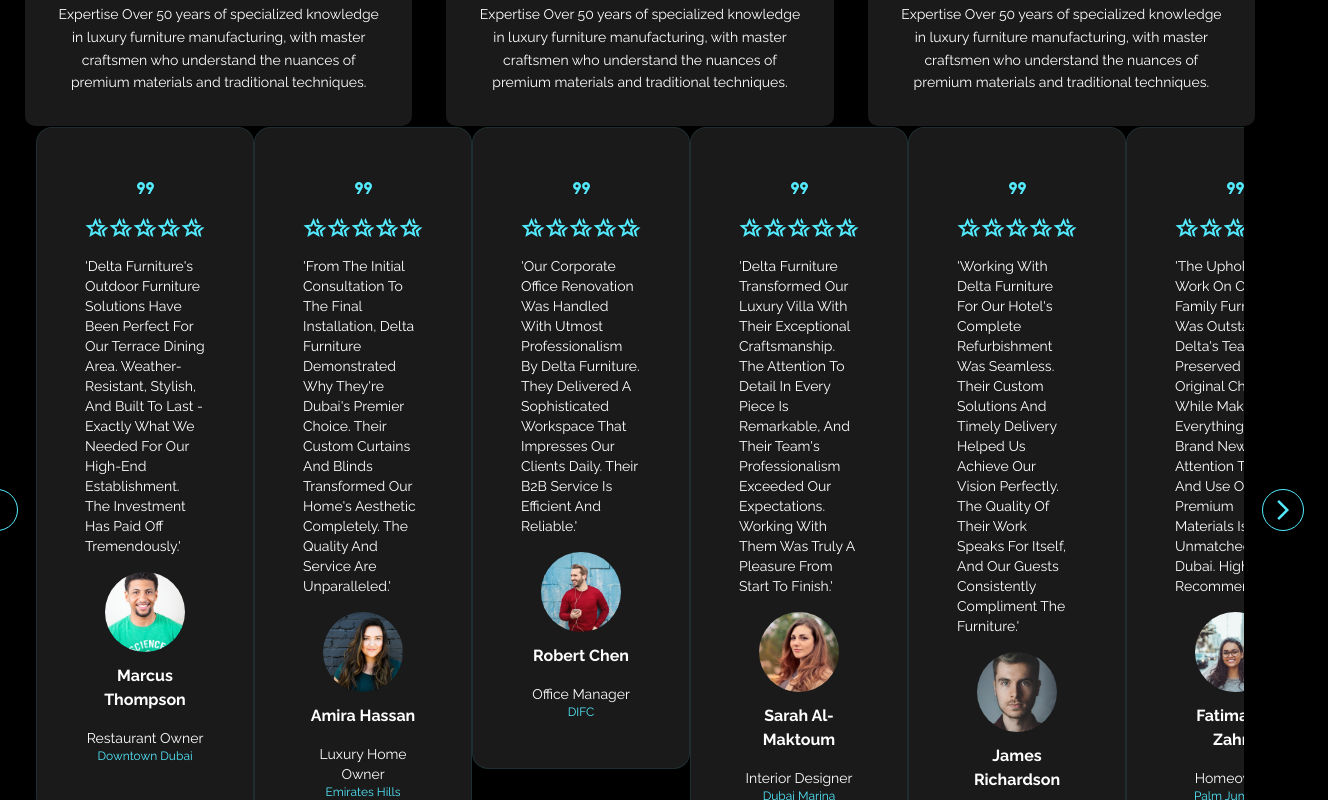
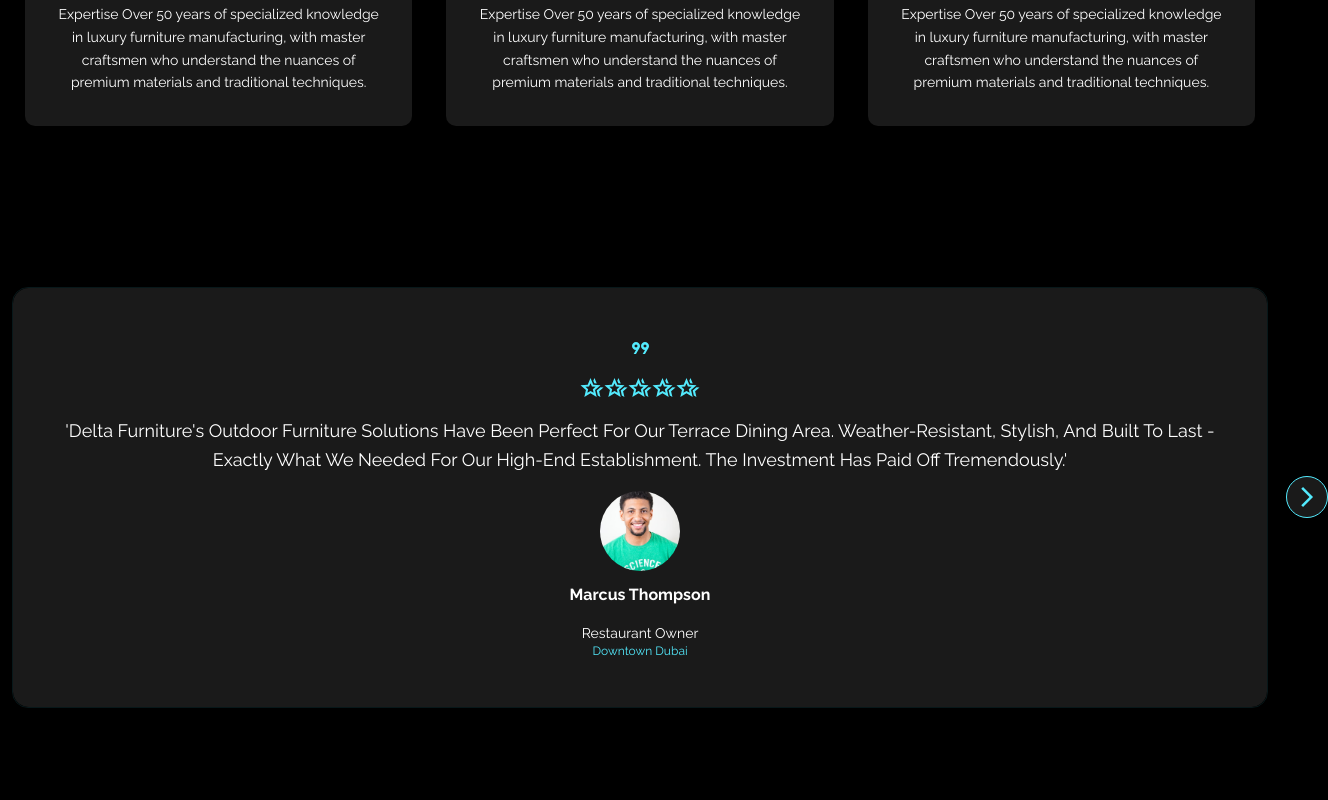
Before and after one commit to Abanoub-Louka94/Delta, a React (Vite) app: page / in a window 1280 px wide. Shown: the part 3400-4200 px from the top of the page, 1328 px wide, since content can reach past the window. Built offline with nearby package versions, Linux system fonts and the light colour scheme.

Commit message:
finishing slider

```diff
--- a/src/Components/carousel/Slider.jsx
+++ b/src/Components/carousel/Slider.jsx
@@ -14,7 +14,11 @@
 	}
 	return (
 		<section className="relative">
-			<section className="flex my-transition overflow-hidden">
+			<section className="overflow-hidden rounded-2xl border border-cyan-300/10 hover:border-cyan-300/30 my-transition">
+				<section
+					className="flex my-transition"
+					style={{ transform: `translateX(-${currentSlide * 100}%)` }}
+				>
 					{sliders.map((slider) => (
 						<SlideItem
 							slider={slider}
@@ -23,12 +27,14 @@
 						/>
 					))}
 				</section>
-			<section className="absolute right-[-60px] top-1/2 transform -translate-y-1/2 bg-black bg-opacity-50 text-white p-2 rounded-full flex items-center border border-cyan-300">
+			</section>
+
+			<section className="absolute right-[-60px] top-1/2 transform -translate-y-1/2 bg-[#1a1a1a] p-2 rounded-full flex items-center border border-cyan-300">
 				<button onClick={nextSlide}>
 					<Icon path={next} color={iconColor} />
 				</button>
 			</section>
-			<section className="absolute left-[-60px] top-1/2 transform -translate-y-1/2 bg-black bg-opacity-50 text-white p-2 rounded-full flex items-center border border-cyan-300">
+			<section className="absolute left-[-60px] top-1/2 transform -translate-y-1/2 bg-[#1a1a1a]  p-2 rounded-full flex items-center border border-cyan-300">
 				<button onClick={prevSlide}>
 					<Icon path={prev} color={iconColor} />
 				</button>
--- a/src/Components/carousel/slide-item/SlideItem.jsx
+++ b/src/Components/carousel/slide-item/SlideItem.jsx
@@ -1,10 +1,7 @@
 import Icon from "../../icon/Icon";
-export default function SlideItem({ slider, currentSlide }) {
+export default function SlideItem({ slider }) {
 	return (
-		<section
-			className="bg-[#1a1a1a] text-white rounded-2xl p-8 md:p-12 border border-cyan-300/10 hover:border-cyan-300/30 w-full h-full"
-			style={{ transform: `translateX(-${currentSlide * 100}%)` }}
-		>
+		<section className="bg-[#1a1a1a] text-white rounded-2xl p-8 md:p-12  min-w-full min-h-full">
 			<section className="flex justify-center items-center mb-4">
 				<Icon path={slider.qouteIcon} color={slider.iconColor} />
 			</section>
@@ -13,8 +10,8 @@
 					<Icon path={star.path} color={slider.iconColor} key={star.id} />
 				))}
 			</section>
-			<section className="mb-4">
-				<p className="capitalize text-sm ">{slider.qoute}</p>
+			<section className="mb-4 text-center">
+				<p className="capitalize text-lg leading-relaxed">{slider.qoute}</p>
 			</section>
 			<section>
 				<section className="mx-auto rounded-full w-20 h-20 mb-3">
--- a/src/sections/about/About.jsx
+++ b/src/sections/about/About.jsx
@@ -1,13 +1,20 @@
 import Button from "../../Components/button/Button";
 import Intro from "../../Components/section-intro/Intro";
 import Icon from "../../Components/icon/Icon";
+import Slider from "../../Components/carousel/Slider";
 
 import { intro, path, cards } from "./about-js/about";
 import AboutCard from "../../Components/about-card/AboutCard";
 
 export default function About() {
 	return (
-		<section id="about" className="py-20">
+		<section id="about">
+			<section className="py-20">
+				<section className="centered-container">
+					<Slider />
+				</section>
+			</section>
+			<section className="py-20">
 				<section className="centered-container">
 					<Intro title={intro.title} description={intro.description}>
 						<section className="rounded-full mb-6 px-6 py-3 w-fit mx-auto bg-cyan-300/10 border border-cyan-300/20">
@@ -47,5 +54,6 @@
 					</section>
 				</section>
 			</section>
+		</section>
 	);
 }
--- a/src/sections/portfolio/Portfolio.jsx
+++ b/src/sections/portfolio/Portfolio.jsx
@@ -7,7 +7,6 @@
 import { intro, path, images } from "./portfolio-js/portfolio";
 import FullBanner from "../../Components/card-full-banner/FullBanner";
 import PortfolioCard from "../../Components/portfolio-card/PortfolioCard";
-import Slider from "../../Components/carousel/Slider";
 export default function Portfolio() {
 	return (
 		<section id="portfolio" className="py-20">
@@ -208,11 +207,6 @@
 								</section>
 							</Card>
 						</section>
-						<section>
-							<section className="centered-container">
-								<Slider />
-							</section>
-						</section>
 					</section>
 				</section>
 			</section>
```
Lines whose indentation alone changed are shown as unchanged.
